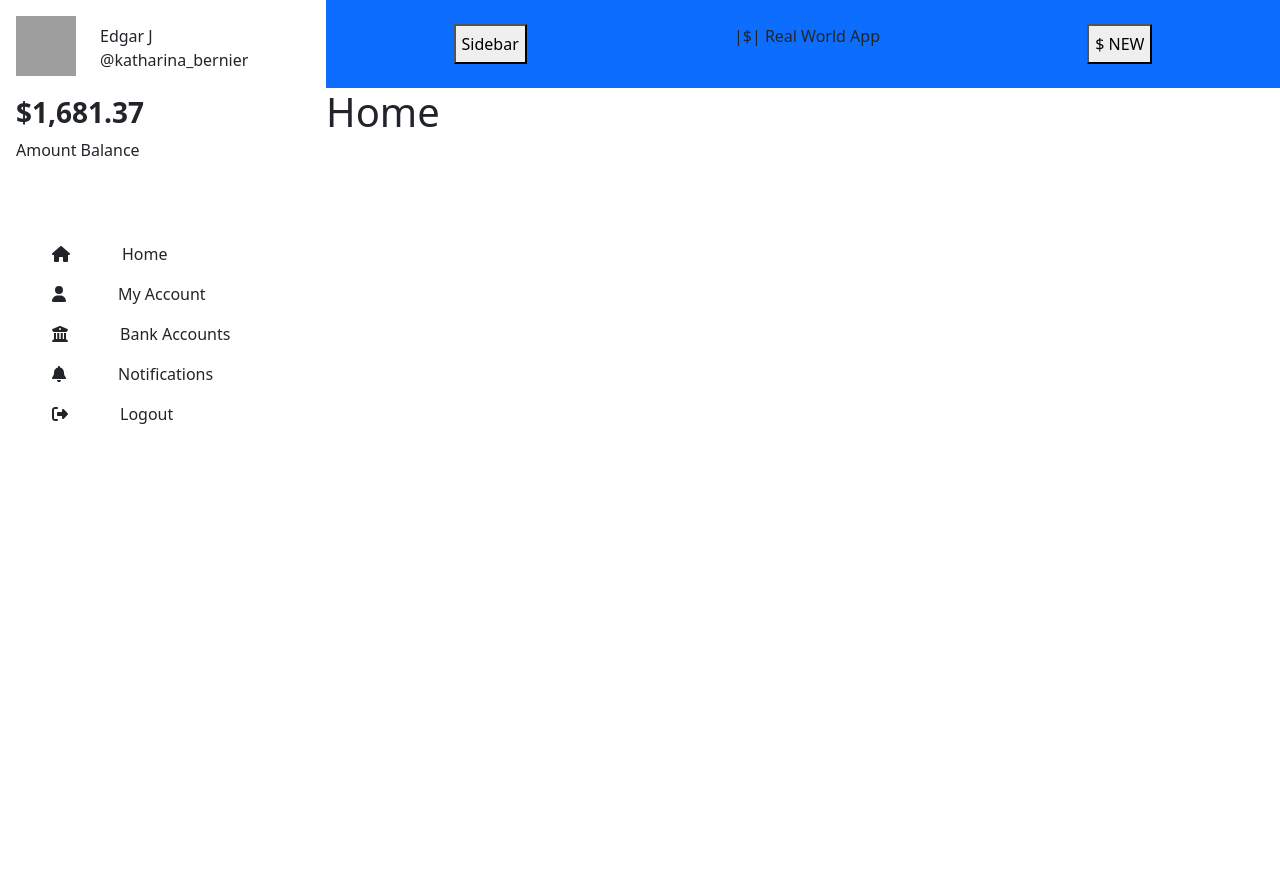
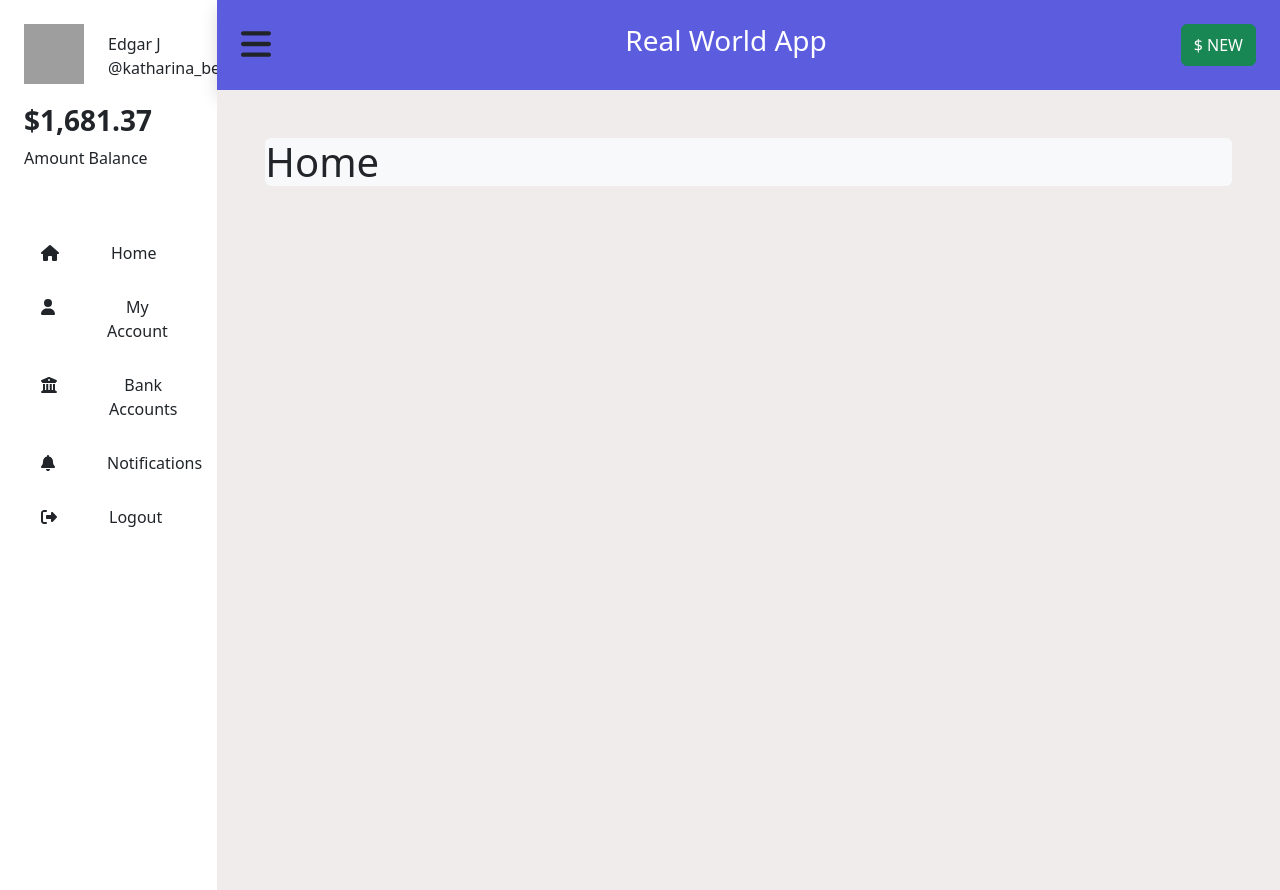
Before and after one commit to ChuDi15/PotajeBank_Front, a React (Create React App) app in the folder potaje-bank/: page / in a window 1280 px wide. Both pictures are taken after a click on the button "SIGN UP". Before the commit the page ends 800 px from the top, so only its background shows below. Built offline with nearby package versions, Linux system fonts and the light colour scheme; grey boxes are pictures that could not be loaded.

Commit message:
Pagina myaccount terminada

```diff
--- a/potaje-bank/src/App.css
+++ b/potaje-bank/src/App.css
@@ -1,3 +1,8 @@
+* {
+  padding: 0;
+  margin: 0;
+}
+
 .inputDiv input:hover {
   border: 2px solid rgb(98, 98, 175);
   border-radius: 5px;
@@ -12,3 +17,40 @@
   width: 60px;
   height: 60px;
 }
+
+.imagenMyAccount {
+  width: 400px;
+  height: 300px;
+}
+
+.headerNav {
+  background-color: rgb(92, 92, 223);
+}
+
+
+.botonesSideBar:hover {
+  cursor: pointer;
+  border-top: 0.5px solid black;
+
+}
+
+.botonesSideBar:focus {
+  border: 5px;
+}
+
+.navBars {
+  width: 30px;
+  height: 40px;
+}
+
+.navBars:hover {
+  cursor: pointer;
+}
+
+.bgMenu {
+
+  margin: 0;
+  padding: 0;
+  min-height: 100vh;
+  background-color: rgb(240, 236, 236);
+}
--- a/potaje-bank/src/App.js
+++ b/potaje-bank/src/App.js
@@ -37,7 +37,26 @@ const accounts = [
       },
     ],
   },
-  { name: "Account 3 ", IdBank: "qwhib1qwd" },
+  {
+    name: "Account 3 ", IdBank: "qwhib1qwd",
+    IdBank: "yruewqwe",
+    transactions: [
+      {
+        sender: "Edgar",
+        receiver: "Recierver",
+        amount: 123123.23,
+        likes: 21,
+        idTrasaction: "hgfhgf",
+      },
+      {
+        sender: "Edgar",
+        receiver: "Recierver2",
+        amount: -1.23,
+        likes: 1,
+        idTrasaction: "hgfhgf",
+      },
+    ],
+  },
 ];
 
 
@@ -47,6 +66,7 @@ function App() {
   // state that determinates if user wants to log or register
   const [logging, setLogging] = useState(false)
   const [bodyShow, setBodyShow] = useState("Home");
+  const [navBar, setNavBar] = useState(true)
 
   const signedHandler = () => {
     if (signed) {
@@ -57,25 +77,22 @@ function App() {
 
   }
 
-  const loggingHandler = () => {
-    if (logging) {
-      setLogging('false');
-    } else {
-      setLogging('true');
-    }
-  }
+
+
 
   let show = "";
 
   if (signed) {
-    show = (
-      <div className="App">
+
+    if (navBar) {
+      show = (
+
         <div className="row">
-          <div className="col-3">
+          <div className="col-2 sideBar">
             <BankSidebar user={user} setBodyShow={setBodyShow} />
           </div>
-          <div className="col-9">
-            <BankHead />
+          <div className="col ">
+            <BankHead setNavBar={setNavBar} navBar={navBar} />
             <BankBody
               user={user}
               accounts={accounts}
@@ -84,15 +101,32 @@ function App() {
             />
           </div>
         </div>
-      </div>
-    );
+
+      );
+    } else {
+      show = (
+
+        <div className="row ">
+          <div className="col ">
+            <BankHead setNavBar={setNavBar} />
+            <BankBody
+              user={user}
+              accounts={accounts}
+              show={bodyShow}
+              setBodyShow={setBodyShow}
+            />
+          </div>
+        </div>
+
+      );
+    }
   } else if (logging) {
 
 
     console.log(logging + "logging")
     show = (
       <div className="App">
-        <Logging loggingHandler={loggingHandler} signedHandler={signedHandler}></Logging>
+        <Logging setLogging={setLogging} logging={logging} signedHandler={signedHandler}></Logging>
       </div>
     )
 
@@ -101,7 +135,7 @@ function App() {
     console.log(logging + "logging false")
     show = (
       <div className="App">
-        <Register loggingHandler={loggingHandler} signedHandler={signedHandler}></Register>
+        <Register setLogging={setLogging} logging={logging} signedHandler={signedHandler}></Register>
       </div>
     )
   }
--- a/potaje-bank/src/Components/Access/Logging/Logging.js
+++ b/potaje-bank/src/Components/Access/Logging/Logging.js
@@ -1,6 +1,15 @@
 import React from 'react'
 
 function Logging(props) {
+
+    const setLogging = () => {
+        if (props.logging) {
+            props.setLogging(false);
+        } else {
+            props.setLogging(true);
+        }
+
+    }
     return (
         <div className='d-flex  align-content-center justify-content-center mt-5'>
             <div className="inputDiv m-5 p-2 d-flex w-25 flex-column align-content-center justify-content-center">
@@ -12,7 +21,7 @@ function Logging(props) {
                 <button onClick={props.signedHandler} className='mt-4 btn btn-primary'>SIGN IN</button>
                 <div className='m-3 p-3 d-flex flex-column justify-content-center align-content-center'>
                     <label className='text-center'> Click here to create an account</label>
-                    <button onClick={props.loggingHandler} className='w-50 btn btn-primary m-auto'> SIGN UP</button>
+                    <button onClick={setLogging} className='w-50 btn btn-primary m-auto'> SIGN UP</button>
                 </div>
             </div>
         </div>
--- a/potaje-bank/src/Components/Access/Register/Register.js
+++ b/potaje-bank/src/Components/Access/Register/Register.js
@@ -2,6 +2,14 @@ import React from 'react'
 
 
 function Register(props) {
+
+    const setLogging = () => {
+        if (props.logging) {
+            props.setLogging(false);
+        } else {
+            props.setLogging(true);
+        }
+    }
     return (
         <div className='d-flex  align-content-center justify-content-center mt-5'>
             <div className="inputDiv m-5 p-2 d-flex w-25 flex-column align-content-center justify-content-center">
@@ -20,7 +28,7 @@ function Register(props) {
                 <button onClick={props.signedHandler} className='mt-4 btn btn-primary'>SIGN UP</button>
                 <div className='m-3 p-3 d-flex flex-column justify-content-center align-content-center'>
                     <label className='text-center'>Already have an account?</label>
-                    <button onClick={props.loggingHandler} className='w-50 btn btn-primary m-auto'> SIGN IN</button>
+                    <button onClick={setLogging} className='w-50 btn btn-primary m-auto'> SIGN IN</button>
                 </div>
             </div>
         </div>
--- a/potaje-bank/src/Components/Bank/BankBody/BankBody.js
+++ b/potaje-bank/src/Components/Bank/BankBody/BankBody.js
@@ -1,4 +1,4 @@
-import React, {useState} from 'react';
+import React, { useState } from 'react';
 import BankBodyNotifications from './BankBodyNotifications/BankBodyNotifications';
 import BankBodyHome from "./BankBodyHome/BankBodyHome";
 import BankBodyMyAccount from "./BankBodyMyAccount/BankBodyMyAccount";
@@ -15,7 +15,7 @@ const BankBody = (props) => {
   if (props.show === "Home") {
     bodyShow = <BankBodyHome />;
   } else if (props.show === "MyAccount") {
-      bodyShow = <BankBodyMyAccount user={props.user}/>;
+    bodyShow = <BankBodyMyAccount user={props.user} />;
   } else if (props.show === "BankAccounts") {
     bodyShow = (
       <BankBodyBankAccounts
@@ -35,14 +35,16 @@ const BankBody = (props) => {
       />
     );
   } else if (props.show === "Transaction") {
-      bodyShow = <BankBodyTransaction transaction = {selectedTransaction}/>;
+    bodyShow = <BankBodyTransaction transaction={selectedTransaction} />;
   } else {
     bodyShow = <div>Error. Anything selected </div>;
   }
 
   return (
-        <div>
+    <div className='bgMenu p-5'>
+      <div className='bg-light rounded'>
         {bodyShow}
+      </div>
     </div>
   );
 }
--- a/potaje-bank/src/Components/Bank/BankBody/BankBodyBankAccounts/BankBodyBankAccounts.js
+++ b/potaje-bank/src/Components/Bank/BankBody/BankBodyBankAccounts/BankBodyBankAccounts.js
@@ -4,7 +4,7 @@ import BankBodyBankAccountsList from './BankBodyBankAccountsList';
 
 const BankBodyBankAccounts = (props) => {
   return (
-      <div>
+    <div className=''>
       <BankBodyBankAccountsHead />
       <BankBodyBankAccountsList
         accounts={props.accounts}
--- a/potaje-bank/src/Components/Bank/BankBody/BankBodyMyAccount/BankBodyMyAccount.js
+++ b/potaje-bank/src/Components/Bank/BankBody/BankBodyMyAccount/BankBodyMyAccount.js
@@ -2,20 +2,24 @@ import React from 'react';
 import BankBodyMyAccountImput from './BankBodyMyAccountImput';
 
 const BankBodyMyAccount = (props) => {
-    const saveData = () => {
-        console.log("user Data saved.");
-    }
-    return (
-      <div>
-        <h2>User Settings</h2>
-        <img src=''/>
+  const saveData = () => {
+    console.log("user Data saved.");
+  }
+  return (
+    <div className='row p-4'>
+      <div className='col-4'>
+        <h4>User Settings</h4>
+        <img className='imagenMyAccount ' src='https://cdni.iconscout.com/illustration/premium/thumb/cooperative-work-3428307-2886926.png' />
+      </div>
+      <div className='col-8 d-flex flex-column  p-5'>
         <BankBodyMyAccountImput value={props.user.name} />
         <BankBodyMyAccountImput value={props.user.surname} />
         <BankBodyMyAccountImput value={props.user.email} />
         <BankBodyMyAccountImput value={props.user.phonenumber} />
-        <button onClick={saveData}>SAVE</button>
+        <button className='btn btn-primary w-25 ms-2 mt-3' onClick={saveData}>SAVE</button>
       </div>
-    );
+    </div>
+  );
 }
 
 export default BankBodyMyAccount;
--- a/potaje-bank/src/Components/Bank/BankBody/BankBodyMyAccount/BankBodyMyAccountImput.js
+++ b/potaje-bank/src/Components/Bank/BankBody/BankBodyMyAccount/BankBodyMyAccountImput.js
@@ -1,7 +1,7 @@
 import React from 'react';
 
 const BankBodyMyAccountImput = (props) => {
-    return <input value={props.value} default=''></input>;
+    return <input className='p-2 m-2 w-75' value={props.value} default=''></input>;
 }
 
 export default BankBodyMyAccountImput;
--- a/potaje-bank/src/Components/Bank/BankHead/BankHead.js
+++ b/potaje-bank/src/Components/Bank/BankHead/BankHead.js
@@ -1,17 +1,25 @@
 import React from "react";
+import { FontAwesomeIcon } from '@fortawesome/react-fontawesome'
+import { faBars, faDollarSign } from "@fortawesome/free-solid-svg-icons"
 
 const BankHead = (props) => {
   const New = () => {
     console.log("New");
   };
   const Sidebar = () => {
-    console.log("New");
+    if (props.navBar) {
+      props.setNavBar(false);
+    } else {
+      props.setNavBar(true);
+    }
+
   };
   return (
-    <div className="bg-primary d-flex justify-content-around p-4">
-      <button onClick={Sidebar}> Sidebar</button>
-      <p>|$| Real World App</p>
-      <button onClick={New}>$ NEW </button>
+    <div className="headerNav d-flex justify-content-between p-4  shadow">
+      <FontAwesomeIcon onClick={Sidebar} className="navBars" icon={faBars} />
+
+      <h3 className="text-white"> Real World App</h3>
+      <button className="btn-success btn" onClick={New}>$ NEW </button>
     </div>
   );
 };
--- a/potaje-bank/src/Components/Bank/BankSidebar/BankSidebarOptionList.js
+++ b/potaje-bank/src/Components/Bank/BankSidebar/BankSidebarOptionList.js
@@ -3,26 +3,27 @@ import BankSidebarOption from './BankSidebarOption';
 import { FontAwesomeIcon } from '@fortawesome/react-fontawesome'
 import { faBell, faBuildingColumns, faHouse, faRightFromBracket, faUser } from "@fortawesome/free-solid-svg-icons"
 
+
 const BankSidebarOptionList = (props) => {
   return (
-    <div className='p-5'>
-      <div className='d-flex '>
+    <div className='p-4'>
+      <div className='d-flex btn '>
         <FontAwesomeIcon icon={faHouse} className="m-1" />
         <BankSidebarOption className="" name="Home" onClick={props.Home} />
       </div>
-      <div className='d-flex '>
+      <div className='d-flex btn'>
         <FontAwesomeIcon icon={faUser} className="m-1" />
         <BankSidebarOption name="My Account" onClick={props.MyAccount} />
       </div>
-      <div className='d-flex '>
+      <div className='d-flex btn'>
         <FontAwesomeIcon icon={faBuildingColumns} className="m-1" />
         <BankSidebarOption name="Bank Accounts" onClick={props.BankAccounts} />
       </div>
-      <div className='d-flex '>
+      <div className='d-flex btn'>
         <FontAwesomeIcon icon={faBell} className="m-1" />
         <BankSidebarOption name="Notifications" onClick={props.Notifications} />
       </div>
-      <div className='d-flex '>
+      <div className='d-flex btn'>
         <FontAwesomeIcon icon={faRightFromBracket} className="m-1" />
         <BankSidebarOption name="Logout" onClick={props.Logout} />
       </div>
--- a/potaje-bank/src/Components/Bank/BankSidebar/BankSidebarUser.js
+++ b/potaje-bank/src/Components/Bank/BankSidebar/BankSidebarUser.js
@@ -3,7 +3,7 @@ import BankSidebarUserData from './BankSidebarUserData';
 import BankSidebarUserAmount from "./BankSidebarUserAmount";
 const BankSidebarUser = (props) => {
   return (
-    <div className='p-3'>
+    <div className='p-4'>
       <BankSidebarUserData
         name={props.user.name}
         surname={props.user.surname}
```
Also changed, not shown: potaje-bank/src/Children.js (added, +17 -0 lines). Lines whose indentation alone changed are shown as unchanged.
